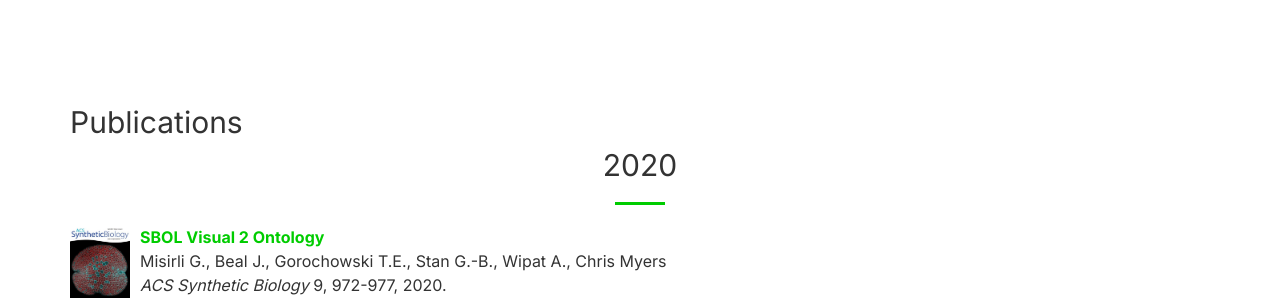
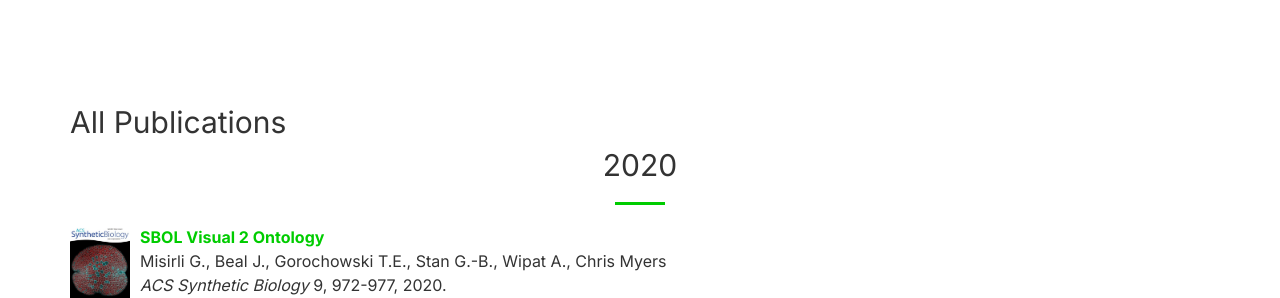
Before and after one commit to chofski/biocomputelab-website-v2, a Jekyll site: the page built from publications.html, in a window 1280 px wide and 900 px high. Shown: the part 297-595 px from the top of the window. Built offline with Jekyll 4.4.1, drawn with Linux system fonts in a browser that asks for light colours.

Commit message:
Update publications.html

```diff
--- a/publications.html
+++ b/publications.html
@@ -40,7 +40,7 @@ section: publications
     <div class="container">
       <div class="row">
         <div class="col-md-12">
-          <h2>Publications</h2>
+          <h2>All Publications</h2>
           {% assign loopyear = 9999 %}
           {% for pub in site.data.publications %}
 
@@ -56,8 +56,8 @@ section: publications
             {% if pub.status != "pre-print" %}
             <div class="media">
               <div class="media-left">
-                {% if pub.status == "in-revision" or pub.status == "in-prep" or pub.status == "submitted" %}<img class="media-object thinborder" width="60" src="images/publications/in-press.gif">
-                {% else %}<img class="media-object thinborder" width="60" src="images/publications/{{pub.thumbnail}}">
+                {% if pub.status == "in-revision" or pub.status == "in-prep" or pub.status == "submitted" %}<img class="media-object border border-primary" width="60" src="images/publications/in-press.gif">
+                {% else %}<img class="media-object border border-primary" width="60" src="images/publications/{{pub.thumbnail}}">
                 {% endif %}
               </div>
               <div class="media-body">
```
